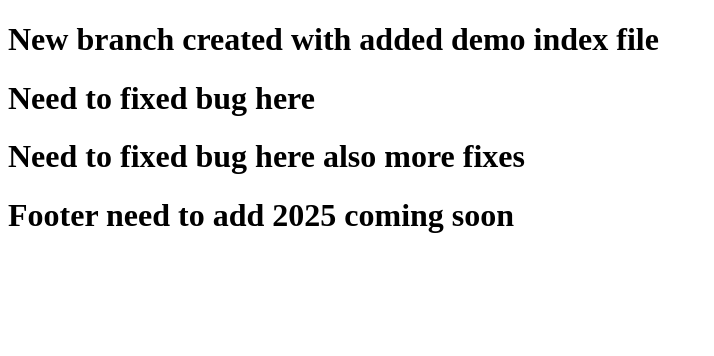
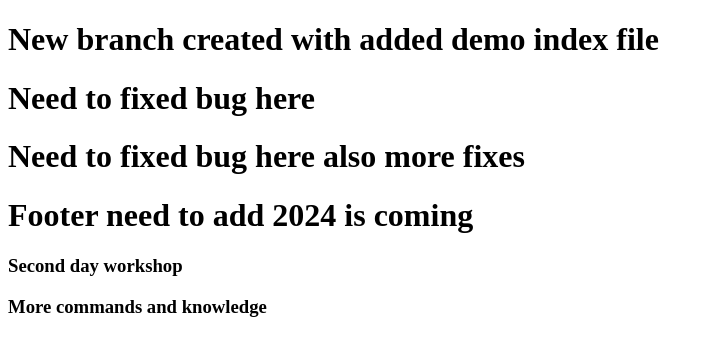
Before and after one commit to aniketbumbc/git-workshop-review, a plain HTML site: page index-1.html in a window 1280 px wide. Shown: the whole page, without its empty margins (0-714 px from the left). Drawn offline with Linux system fonts and the light colour scheme.

Commit message:
apply stash

```diff
--- a/index-1.html
+++ b/index-1.html
@@ -9,6 +9,9 @@
     <h1>New branch created with added demo index file</h1>
     <h1>Need to fixed bug here</h1>
     <h1>Need to fixed bug here also more fixes</h1>
-    <h1>Footer need to add 2025 coming soon</h1>
+    <h1>Footer need to add 2024 is coming</h1>
+
+    <h3>Second day workshop</h3>
+    <h3>More commands and knowledge</h3>
   </body>
 </html>
```
